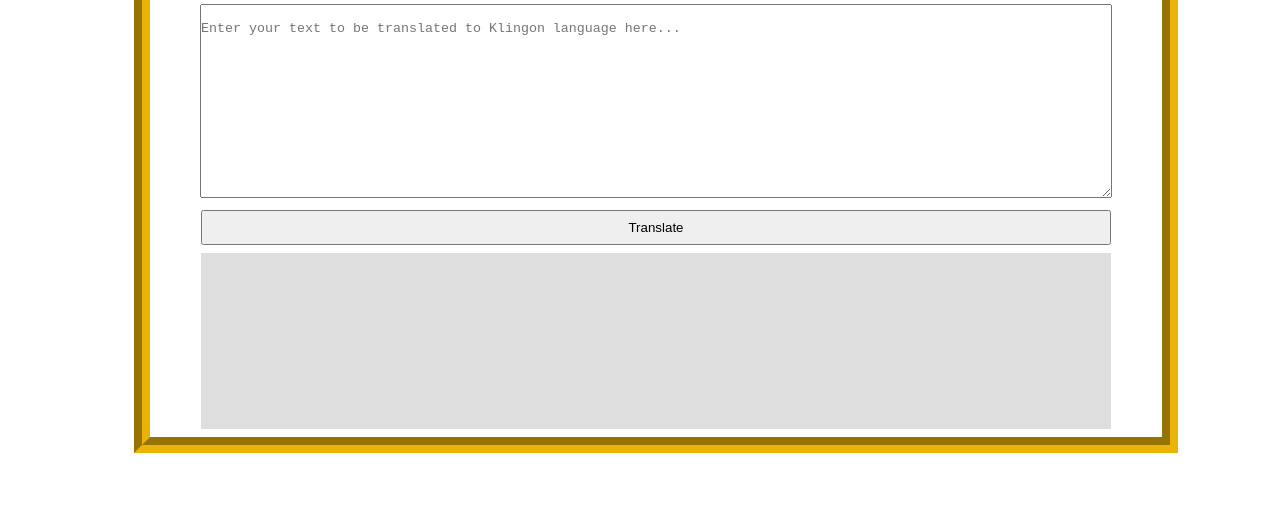
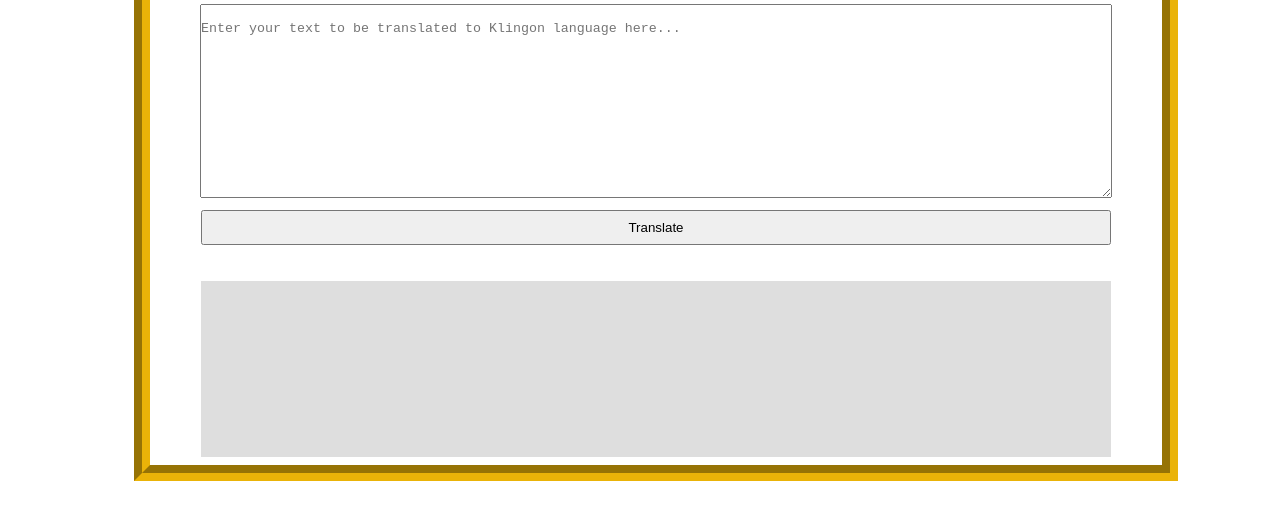
Before and after one commit to mridul-arora/neogcamp-mark7, a plain HTML site: page index.html in a window 1280 px wide. Shown: the part 159-678 px from the top of the page. Drawn offline with Linux system fonts and the light colour scheme.

Commit message:
fix: failed to fetch error

```diff
--- a/index.html
+++ b/index.html
@@ -15,7 +15,7 @@
         <h1>Klingon Translation API</h1>
         <textarea id="txt-input" placeholder="Enter your text to be translated to Klingon language here..."></textarea>
         <button id="btn-translate">Translate</button>
-        <span id="txt-errormsg"></span>
+        <div id="txt-errormsg"></div>
         <div id="txt-output"></div>
     </div>
 
--- a/style.css
+++ b/style.css
@@ -21,6 +21,10 @@
 #txt-errormsg{
     color: red;
     width: 90%;
+    display: inline-block;
+    text-align: center;
+    margin: .25rem 0;
+    padding: 0.5rem 0;
 }
 
 #txt-output{
--- a/translate.js
+++ b/translate.js
@@ -3,7 +3,7 @@
 var txtOutput = document.querySelector("#txt-output");
 var txtErrorMsg = document.querySelector("#txt-errormsg");
 
- var url = "https://api.https://api.funtranslations.com/translate/klingon.json"
+ var url = "https://api.funtranslations.com/translate/klingon.json"
 //var url = "https://lessonfourapi.tanaypratap.repl.co/translate/yoda.json"
 
 function errorHandler(error){
```
